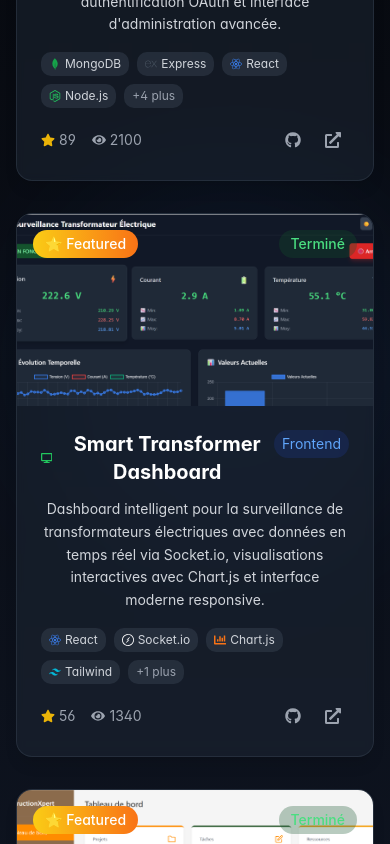
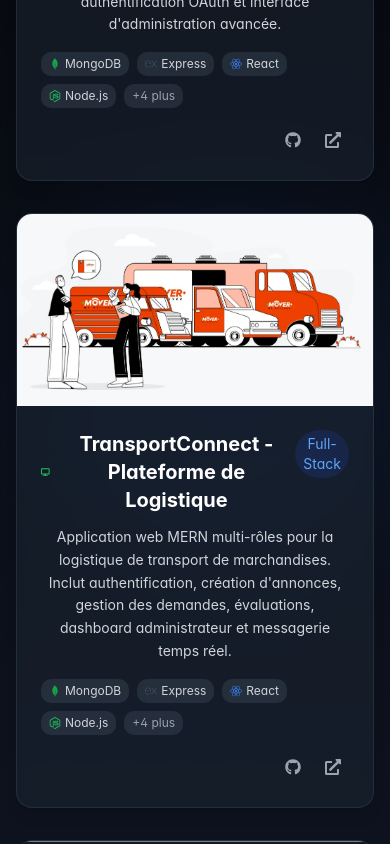
Before and after one commit to Bilalik369/portfolio-pro, a React (Create React App) app in the folder frontend/: page / in a window 390 px wide. Shown: the part 3320-4164 px from the top of the page. Built offline with nearby package versions, Linux system fonts and the light colour scheme.

Commit message:
qulque mofifivation

```diff
--- a/frontend/src/components/Projects.jsx
+++ b/frontend/src/components/Projects.jsx
@@ -2,47 +2,32 @@ import { useRef, useState, useEffect } from "react"
 import { motion, useScroll, useTransform, useSpring, useMotionValue, useAnimationControls } from "framer-motion"
 import { useInView } from "react-intersection-observer"
 import { useTheme } from "../context/ThemeContext"
-import { FaGithub, FaExternalLinkAlt, FaReact, FaNodeJs, FaJs, FaDatabase, FaCode, FaEye, FaStar, FaMobile, FaDesktop, FaBook, FaBuilding, FaDumbbell, FaFilm, FaTruck, FaChartBar } from "react-icons/fa"
+import { FaGithub, FaExternalLinkAlt, FaReact, FaNodeJs, FaJs, FaDatabase, FaCode, FaEye, FaMobile, FaDesktop, FaBook, FaBuilding, FaDumbbell, FaFilm, FaTruck, FaChartBar } from "react-icons/fa"
 import { SiTailwindcss, SiMongodb, SiExpress, SiTypescript, SiFirebase, SiPostgresql, SiSocketdotio, SiStripe, SiReactrouter, SiJsonwebtokens } from "react-icons/si"
 import troImage from "../assets/tro.png"
 import xprt from "../assets/xpr.png"
 import sprt from "../assets/spor.png";
 import so from "../assets/soon.png"
 import mobil from "../assets/mobll.png"
+import tro from "../assets/image.png"
+
 const Projects = () => {
   const containerRef = useRef(null)
   const { theme } = useTheme()
   const controls = useAnimationControls()
-  const mouseX = useMotionValue(0)
-  const mouseY = useMotionValue(0)
   const [hoveredProject, setHoveredProject] = useState(null)
 
   const [ref, inView] = useInView({
     threshold: 0.1,
-    triggerOnce: false,
+    triggerOnce: true,
     rootMargin: "-50px 0px",
   })
 
   useEffect(() => {
     if (inView) {
       controls.start("visible")
-    } else {
-      controls.start("hidden")
     }
   }, [controls, inView])
-
-  useEffect(() => {
-    const handleMouseMove = (e) => {
-      const { clientX, clientY } = e
-      const { innerWidth, innerHeight } = window
-
-      mouseX.set((clientX / innerWidth) * 2 - 1)
-      mouseY.set((clientY / innerHeight) * 2 - 1)
-    }
-
-    window.addEventListener("mousemove", handleMouseMove)
-    return () => window.removeEventListener("mousemove", handleMouseMove)
-  }, [mouseX, mouseY])
 
   const { scrollYProgress } = useScroll({
     target: containerRef,
@@ -56,11 +41,10 @@ const Projects = () => {
   })
 
   const backgroundY = useTransform(smoothScrollProgress, [0, 1], ["0%", "100%"])
-  const contentX = useTransform(mouseX, [-1, 1], [10, -10])
-  const contentY = useTransform(mouseY, [-1, 1], [10, -10])
 
   // Vos vrais projets
   const projects = [
+
     {
       id: 1,
       title: "Plateforme de Transport & Livraison",
@@ -79,16 +63,31 @@ const Projects = () => {
       github: "https://github.com",
       live: "https://demo.com",
       category: "Full-Stack",
-      type: "web",
-      featured: true,
-      status: "En développement",
-      stats: {
-        stars: 89,
-        views: 2100
-      }
+      type: "web"
     },
     {
       id: 2,
+      title: "TransportConnect - Plateforme de Logistique",
+      description: "Application web MERN multi-rôles pour la logistique de transport de marchandises. Inclut authentification, création d'annonces, gestion des demandes, évaluations, dashboard administrateur et messagerie temps réel.",
+      image: tro,
+      technologies: [
+        { name: "MongoDB", icon: <SiMongodb />, color: "text-green-600" },
+        { name: "Express", icon: <SiExpress />, color: "text-gray-600" },
+        { name: "React", icon: <FaReact />, color: "text-blue-500" },
+        { name: "Node.js", icon: <FaNodeJs />, color: "text-green-500" },
+        { name: "JWT", icon: <SiJsonwebtokens />, color: "text-purple-500" },
+        { name: "Socket.io", icon: <SiSocketdotio />, color: "text-black dark:text-white" },
+        { name: "Tailwind", icon: <SiTailwindcss />, color: "text-cyan-500" },
+        { name: "Docker", icon: <FaCode />, color: "text-blue-600" }
+      ],
+      github: "https://github.com",
+      live: "https://demo.com",
+      category: "Full-Stack",
+      type: "web"
+    },
+
+    {
+      id: 3,
       title: "Smart Transformer Dashboard",
       description: "Dashboard intelligent pour la surveillance de transformateurs électriques avec données en temps réel via Socket.io, visualisations interactives avec Chart.js et interface moderne responsive.",
       image: troImage,
@@ -102,16 +101,10 @@ const Projects = () => {
       github: "https://github.com",
       live: "https://demo.com",
       category: "Frontend",
-      type: "web",
-      featured: true,
-      status: "Terminé",
-      stats: {
-        stars: 56,
-        views: 1340
-      }
+      type: "web"
     },
     {
-      id: 3,
+      id: 4,
       title: "Gestion de Projets de Construction",
       description: "Application complète pour la gestion de projets de construction avec suivi des tâches, gestion des équipes, planning interactif, rapports de progression et gestion budgétaire.",
       image: xprt,
@@ -125,16 +118,10 @@ const Projects = () => {
       github: "https://github.com",
       live: "https://demo.com",
       category: "Full-Stack",
-      type: "web",
-      featured: true,
-      status: "Terminé",
-      stats: {
-        stars: 72,
-        views: 1650
-      }
+      type: "web"
     },
     {
-      id: 4,
+      id: 5,
       title: "Plateforme de Gestion de Salle de Sport",
       description: "Système complet de gestion pour salles de sport avec inscription des membres, planning des cours, suivi des abonnements, système de paiement et tableaux de bord analytiques.",
       image: sprt,
@@ -148,36 +135,7 @@ const Projects = () => {
       github: "https://github.com",
       live: "https://demo.com",
       category: "Full-Stack",
-      type: "web",
-      featured: false,
-      status: "Terminé",
-      stats: {
-        stars: false,
-        views: false
-      }
-    },
-    {
-      id: 5,
-      title: "Application de Consultation de Films",
-      description: "Plateforme de streaming et consultation de films avec recherche avancée, recommandations personnalisées, système de notation, listes de favoris et interface utilisateur immersive.",
-      image: "/api/placeholder/600/400",
-      technologies: [
-        { name: "React", icon: <FaReact />, color: "text-blue-500" },
-        { name: "Node.js", icon: <FaNodeJs />, color: "text-green-500" },
-        { name: "MongoDB", icon: <SiMongodb />, color: "text-green-600" },
-        { name: "Express", icon: <SiExpress />, color: "text-gray-600" },
-        { name: "Tailwind", icon: <SiTailwindcss />, color: "text-cyan-500" }
-      ],
-      github: "https://github.com",
-      live: "https://demo.com",
-      category: "Full-Stack",
-      type: "web",
-      featured: false,
-      status: "Terminé",
-      stats: {
-        stars: 38,
-        views: 750
-      }
+      type: "web"
     },
     {
       id: 6,
@@ -193,13 +151,7 @@ const Projects = () => {
       github: "https://github.com",
       live: "https://demo.com",
       category: "Frontend",
-      type: "web",
-      featured: false,
-      status: "Terminé",
-      stats: {
-        stars: 29,
-        views: 520
-      }
+      type: "web"
     },
     {
       id: 7,
@@ -216,13 +168,7 @@ const Projects = () => {
       github: "https://github.com",
       live: "https://play.google.com",
       category: "Mobile",
-      type: "mobile",
-      featured: true,
-      status: "Terminé",
-      stats: {
-        stars: 64,
-        views: 1200
-      }
+      type: "mobile"
     }
   ]
 
@@ -258,30 +204,6 @@ const Projects = () => {
         stiffness: 100,
         damping: 12,
         mass: 0.8,
-      },
-    },
-  }
-
-  const cardVariants = {
-    hidden: { y: 50, opacity: 0, scale: 0.9 },
-    visible: {
-      y: 0,
-      opacity: 1,
-      scale: 1,
-      transition: {
-        type: "spring",
-        stiffness: 100,
-        damping: 15,
-        mass: 1,
-      },
-    },
-    hover: {
-      y: -8,
-      scale: 1.02,
-      transition: {
-        type: "spring",
-        stiffness: 400,
-        damping: 10,
       },
     },
   }
@@ -326,30 +248,16 @@ const Projects = () => {
     return type === "mobile" ? <FaMobile className="text-blue-500" /> : <FaDesktop className="text-green-500" />
   }
 
-  const getStatusColor = (status) => {
-    switch (status) {
-      case "En développement":
-        return "bg-orange-100 dark:bg-orange-900/30 text-orange-600 dark:text-orange-400"
-      case "Terminé":
-        return "bg-green-100 dark:bg-green-900/30 text-green-600 dark:text-green-400"
-      default:
-        return "bg-gray-100 dark:bg-gray-900/30 text-gray-600 dark:text-gray-400"
-    }
-  }
-
   return (
     <section
       id="projects"
       ref={containerRef}
       className="relative min-h-screen py-20 overflow-hidden bg-gradient-to-b from-slate-100 via-white to-slate-50 dark:from-black dark:via-gray-900 dark:to-gray-800 transition-colors duration-700 pt-28 md:pt-32"
     >
-
       <div className="absolute inset-0 w-full h-full">
-
         <div className="absolute inset-0 opacity-20">
           {generateParticles(25)}
         </div>
-
 
         <motion.div
           className="absolute inset-0 w-full h-full opacity-[0.02] dark:opacity-[0.03] z-0"
@@ -370,7 +278,6 @@ const Projects = () => {
                 : "linear-gradient(to right, rgba(0, 0, 0, 0.08) 1px, transparent 1px), linear-gradient(to bottom, rgba(0, 0, 0, 0.08) 1px, transparent 1px)",
           }}
         />
-
 
         <motion.div
           className="absolute top-1/4 left-10 w-96 h-96 bg-blue-500/10 dark:bg-blue-500/20 rounded-full filter blur-3xl"
@@ -405,7 +312,6 @@ const Projects = () => {
           animate={controls}
           className="text-center mb-16"
         >
-
           <motion.h2
             className="text-5xl md:text-6xl font-bold mb-4 text-gray-900 dark:text-white"
             variants={itemVariants}
@@ -439,7 +345,6 @@ const Projects = () => {
             </span>
           </motion.h2>
 
-
           <motion.div
             className="w-40 h-1.5 bg-gradient-to-r from-blue-500 to-purple-600 mb-8 rounded-full mx-auto"
             variants={itemVariants}
@@ -461,7 +366,6 @@ const Projects = () => {
             incluant des plateformes de gestion, des dashboards intelligents et des solutions innovantes.
           </motion.p>
         </motion.div>
-
 
         <motion.div
           className="flex flex-wrap justify-center gap-4 mb-12"
@@ -487,87 +391,43 @@ const Projects = () => {
           ))}
         </motion.div>
 
-
-        <motion.div
-          className="grid grid-cols-1 md:grid-cols-2 lg:grid-cols-3 gap-8"
-          variants={containerVariants}
-          initial="hidden"
-          animate={controls}
-          style={{ x: contentX, y: contentY }}
-        >
+        <div className="grid grid-cols-1 md:grid-cols-2 lg:grid-cols-3 gap-8">
           {filteredProjects.map((project) => (
-            <motion.div
+            <div
               key={project.id}
               className="group relative bg-white/50 dark:bg-gray-800/50 backdrop-blur-sm rounded-2xl overflow-hidden border border-gray-200/50 dark:border-gray-700/50 shadow-lg hover:shadow-2xl transition-all duration-500"
-              variants={cardVariants}
-              whileHover="hover"
-              onHoverStart={() => setHoveredProject(project.id)}
-              onHoverEnd={() => setHoveredProject(null)}
+              onMouseEnter={() => setHoveredProject(project.id)}
+              onMouseLeave={() => setHoveredProject(null)}
             >
-
-              {project.featured && (
-                <motion.div
-                  className="absolute top-4 left-4 z-20 bg-gradient-to-r from-yellow-400 to-orange-500 text-white px-3 py-1 rounded-full text-sm font-medium"
-                  initial={{ scale: 0 }}
-                  animate={{ scale: 1 }}
-                  transition={{ delay: 0.2 }}
-                >
-                  ⭐ Featured
-                </motion.div>
-              )}
-
-
-              <motion.div
-                className={`absolute top-4 right-4 z-20 px-3 py-1 rounded-full text-sm font-medium ${getStatusColor(project.status)}`}
-                initial={{ scale: 0 }}
-                animate={{ scale: 1 }}
-                transition={{ delay: 0.3 }}
-              >
-                {project.status}
-              </motion.div>
-
-
               <div className="relative h-48 overflow-hidden">
-                <motion.img
+                <img
                   src={project.image}
                   alt={project.title}
-                  className="w-full h-full object-cover transition-transform duration-700"
-                  whileHover={{ scale: 1.1 }}
+                  className="w-full h-full object-cover transition-transform duration-700 group-hover:scale-110"
                 />
                 <div className="absolute inset-0 bg-gradient-to-t from-black/50 to-transparent opacity-0 group-hover:opacity-100 transition-opacity duration-300" />
 
-
-                <motion.div
-                  className="absolute inset-0 bg-black/60 flex items-center justify-center gap-4 opacity-0 group-hover:opacity-100 transition-opacity duration-300"
-                  initial={{ opacity: 0 }}
-                  whileHover={{ opacity: 1 }}
-                >
-                  <motion.a
+                <div className="absolute inset-0 bg-black/60 flex items-center justify-center gap-4 opacity-0 group-hover:opacity-100 transition-opacity duration-300">
+                  <a
                     href={project.github}
                     target="_blank"
                     rel="noopener noreferrer"
                     className="bg-white/20 backdrop-blur-sm p-3 rounded-full text-white hover:bg-white/30 transition-colors duration-300"
-                    whileHover={{ scale: 1.1 }}
-                    whileTap={{ scale: 0.9 }}
                   >
                     <FaGithub size={20} />
-                  </motion.a>
-                  <motion.a
+                  </a>
+                  <a
                     href={project.live}
                     target="_blank"
                     rel="noopener noreferrer"
                     className="bg-white/20 backdrop-blur-sm p-3 rounded-full text-white hover:bg-white/30 transition-colors duration-300"
-                    whileHover={{ scale: 1.1 }}
-                    whileTap={{ scale: 0.9 }}
                   >
                     <FaExternalLinkAlt size={20} />
-                  </motion.a>
-                </motion.div>
+                  </a>
+                </div>
               </div>
 
-
               <div className="p-6">
-
                 <div className="flex justify-between items-start mb-3">
                   <div className="flex items-center gap-2">
                     {getProjectIcon(project.type)}
@@ -580,22 +440,19 @@ const Projects = () => {
                   </span>
                 </div>
 
-
                 <p className="text-gray-600 dark:text-gray-300 text-sm leading-relaxed mb-4">
                   {project.description}
                 </p>
 
-
                 <div className="flex flex-wrap gap-2 mb-4">
                   {project.technologies.slice(0, 4).map((tech, index) => (
-                    <motion.div
+                    <div
                       key={index}
                       className={`flex items-center gap-1 px-2 py-1 bg-gray-100 dark:bg-gray-700/50 rounded-md text-xs ${tech.color}`}
-                      whileHover={{ scale: 1.05 }}
                     >
                       {tech.icon}
                       <span className="text-gray-700 dark:text-gray-300">{tech.name}</span>
-                    </motion.div>
+                    </div>
                   ))}
                   {project.technologies.length > 4 && (
                     <div className="flex items-center px-2 py-1 bg-gray-100 dark:bg-gray-700/50 rounded-md text-xs text-gray-600 dark:text-gray-400">
@@ -604,57 +461,28 @@ const Projects = () => {
                   )}
                 </div>
 
-
-                <div className="flex items-center justify-between text-sm text-gray-500 dark:text-gray-400">
-                  <div className="flex items-center gap-4">
-                    <div className="flex items-center gap-1">
-                      <FaStar className="text-yellow-500" />
-                      <span>{project.stats.stars}</span>
-                    </div>
-                    <div className="flex items-center gap-1">
-                      <FaEye />
-                      <span>{project.stats.views}</span>
-                    </div>
-                  </div>
-
-
-                  <div className="flex gap-2">
-                    <motion.a
+                <div className="flex gap-2 justify-end">
+                  <a
                     href={project.github}
                     target="_blank"
                     rel="noopener noreferrer"
                     className="p-2 text-gray-600 dark:text-gray-400 hover:text-blue-600 dark:hover:text-blue-400 transition-colors duration-300"
-                      whileHover={{ scale: 1.1 }}
-                      whileTap={{ scale: 0.9 }}
                   >
                     <FaGithub size={16} />
-                    </motion.a>
-                    <motion.a
+                  </a>
+                  <a
                     href={project.live}
                     target="_blank"
                     rel="noopener noreferrer"
                     className="p-2 text-gray-600 dark:text-gray-400 hover:text-blue-600 dark:hover:text-blue-400 transition-colors duration-300"
-                      whileHover={{ scale: 1.1 }}
-                      whileTap={{ scale: 0.9 }}
                   >
                     <FaExternalLinkAlt size={16} />
-                    </motion.a>
+                  </a>
                 </div>
               </div>
             </div>
-
-
-              <motion.div
-                className="absolute inset-0 rounded-2xl opacity-0 group-hover:opacity-100 transition-opacity duration-500 pointer-events-none"
-                style={{
-                  background: "linear-gradient(45deg, rgba(59, 130, 246, 0.1), rgba(147, 51, 234, 0.1))",
-                  filter: "blur(1px)",
-                }}
-              />
-            </motion.div>
           ))}
-        </motion.div>
-
+        </div>
 
         <motion.div
           className="text-center mt-16"
```
Also changed, not shown: frontend/src/assets/image.png (added). Lines whose indentation alone changed are shown as unchanged.
